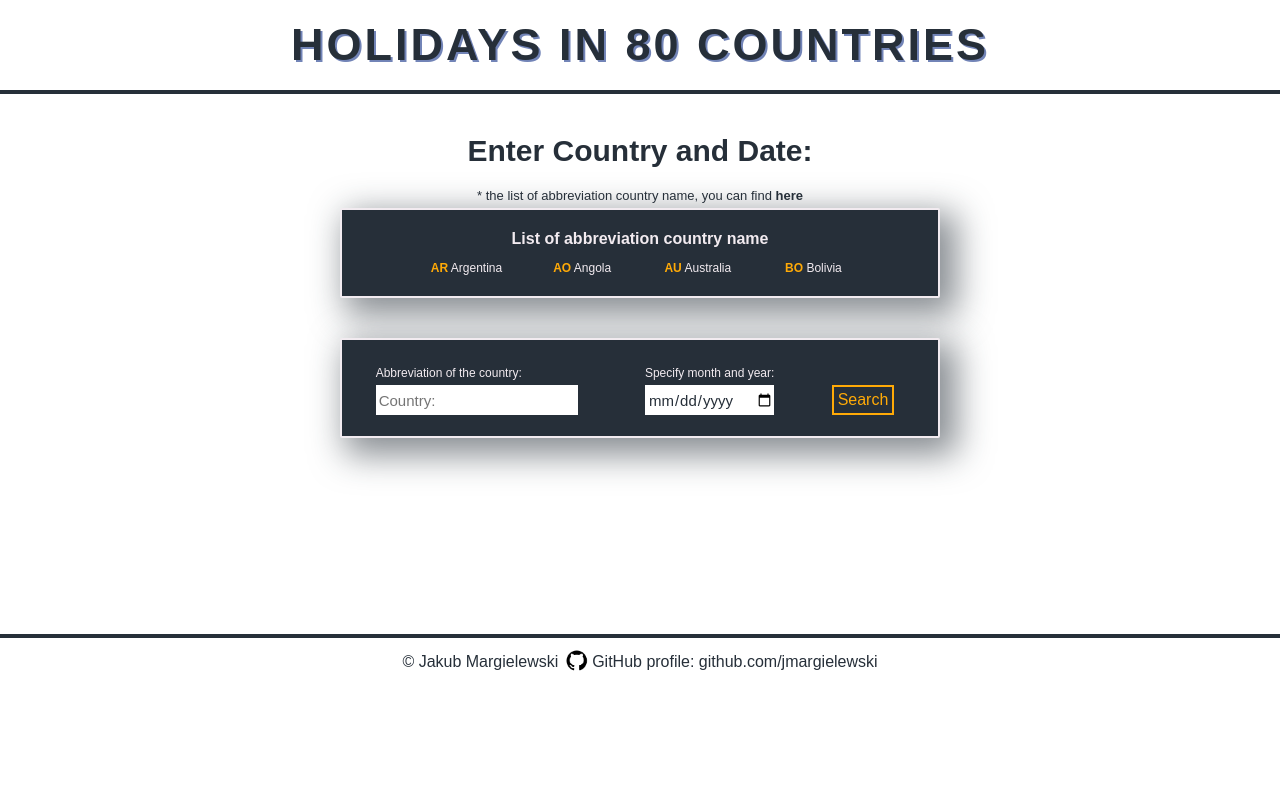
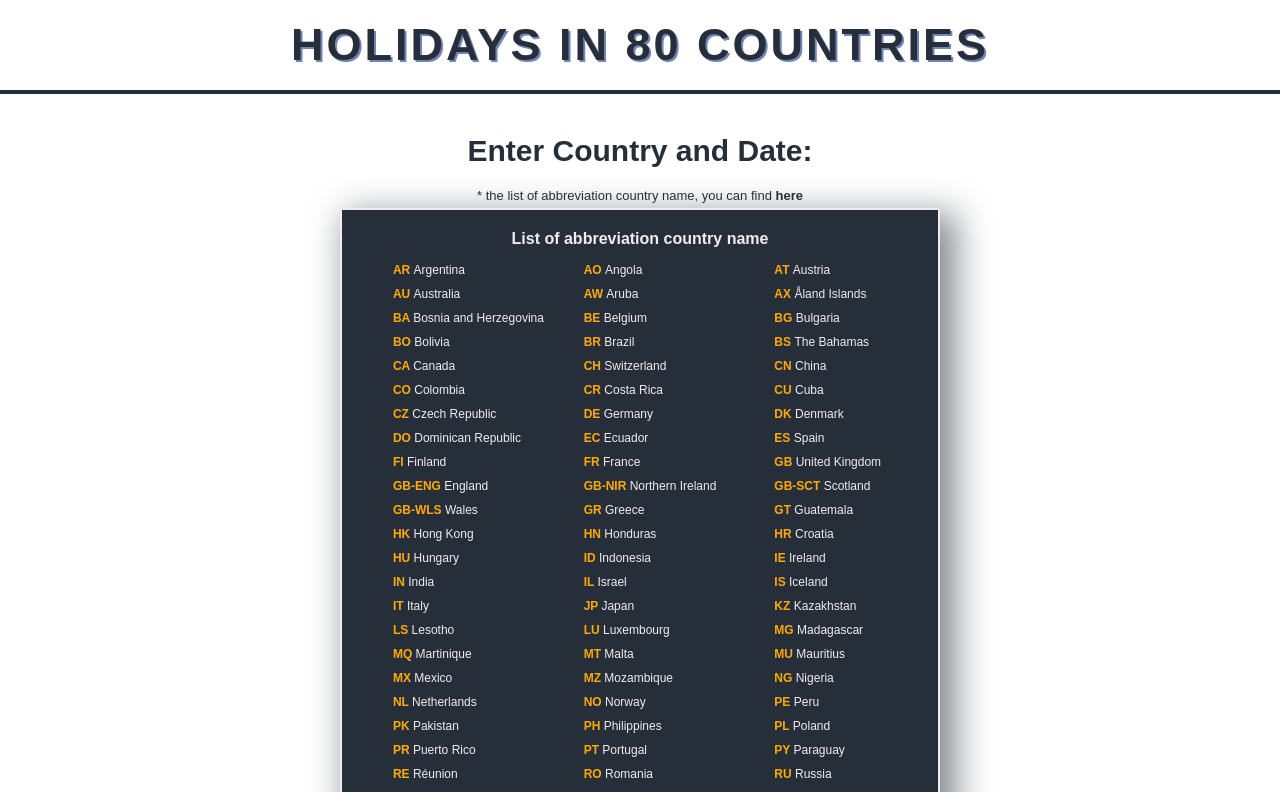
Before and after one commit to jmargielewski/Holiday-Rest-API, a plain HTML site: page index.html in a window 1280 px wide. Both pictures are taken after a click on the element "here". Shown: the top 792 px of the page. Drawn offline with nearby package versions, Linux system fonts and the light colour scheme.

Commit message:
list of hints

```diff
--- a/css/style.css
+++ b/css/style.css
@@ -55,20 +55,27 @@ section.inputs .listCountries {
     text-align: center;
     margin-bottom: 40px;
     color: #f2ebf0;
-    padding: 20px;
+    padding: 20px 0;
     box-shadow: 11px 11px 34px 6px rgba(38,47,57,0.55);
+    /*display: flex;
+    justify-content: center;
+    align-items: center;
+    flex-wrap: wrap;*/
 }
-.listCountriesHidden{
+section.inputs .listCountriesHidden {
     display: none;
 }
 section.inputs .listCountries h3{
     padding-bottom: 10px;
     font-size: 16px;
+    flex-basis: 100%;
 }
 section.inputs .listCountries div{
     display: inline-block;
+    text-align: left;
     font-size: 12px;
-    width: 20%;
+    width: 32%;
+    padding: 5px 0 5px 39px;
 }
 section.inputs .listCountries div b{
     color: #ffaa07;
--- a/index.html
+++ b/index.html
@@ -18,10 +18,6 @@
             </p>
             <div class='listCountries listCountriesHidden'>
                 <h3>List of abbreviation country name</h3>
-                <div><b>AR</b> Argentina</div>
-                <div><b>AO</b> Angola</div>
-                <div><b>AU</b> Australia</div>
-                <div><b>BO</b> Bolivia</div>
             </div>
             <div class ='inputsWrap'>
                 <div class='inputsDivCountry'>
--- a/js/app.js
+++ b/js/app.js
@@ -1,10 +1,110 @@
 $(function() {
 
     const inputsDivBtn = $('.inputsDivBtn');
+    const btnHintList = $('.btnListCountry');
 
-    $('.btnListCountry').on('click', function(){
-        $('.listCountries').toggleClass('listCountriesHidden');
-    });
+    let createHintList = function (){
+
+        let wrapListHints = $('.listCountries')
+        let listHints = [
+            'AR Argentina',
+            'AO Angola',
+            'AT Austria',
+            'AU Australia',
+            'AW Aruba',
+            'AX Åland Islands',
+            'BA Bosnia and Herzegovina',
+            'BE Belgium',
+            'BG Bulgaria',
+            'BO Bolivia',
+            'BR Brazil',
+            'BS The Bahamas',
+            'CA Canada',
+            'CH Switzerland',
+            'CN China',
+            'CO Colombia',
+            'CR Costa Rica',
+            'CU Cuba',
+            'CZ Czech Republic',
+            'DE Germany',
+            'DK Denmark',
+            'DO Dominican Republic',
+            'EC Ecuador',
+            'ES Spain',
+            'FI Finland',
+            'FR France',
+            'GB United Kingdom',
+            'GB-ENG England',
+            'GB-NIR Northern Ireland',
+            'GB-SCT Scotland',
+            'GB-WLS Wales',
+            'GR Greece',
+            'GT Guatemala',
+            'HK Hong Kong',
+            'HN Honduras',
+            'HR Croatia',
+            'HU Hungary',
+            'ID Indonesia',
+            'IE Ireland',
+            'IN India',
+            'IL Israel',
+            'IS Iceland',
+            'IT Italy',
+            'JP Japan',
+            'KZ Kazakhstan',
+            'LS Lesotho',
+            'LU Luxembourg',
+            'MG Madagascar',
+            'MQ Martinique',
+            'MT Malta',
+            'MU Mauritius',
+            'MX Mexico',
+            'MZ Mozambique',
+            'NG Nigeria',
+            'NL Netherlands',
+            'NO Norway',
+            'PE Peru',
+            'PK Pakistan',
+            'PH Philippines',
+            'PL Poland',
+            'PR Puerto Rico',
+            'PT Portugal',
+            'PY Paraguay',
+            'RE Réunion',
+            'RO Romania',
+            'RU Russia',
+            'SC Seychelles',
+            'SE Sweden',
+            'SG Singapore',
+            'SI Slovenia',
+            'ST Sao Tome and Principe',
+            'SK Slovakia',
+            'TN Tunisia',
+            'TR Turkey',
+            'UA Ukraine',
+            'US United States',
+            'UY Uruguay',
+            'VE Venezuela',
+            'ZA South Africa',
+            'ZW Zimbabwe',
+        ];
+
+        [...listHints].forEach( function( listItem ){
+            let countryName = $('<div>');
+            let countryShortName = $('<b>');
+
+            if ( listItem.indexOf('-') > -1 ){
+                countryShortName.text( listItem.slice(0,6) );
+                countryName.text( listItem.slice(6,30) );
+            } else {
+                countryShortName.text( listItem.slice(0,3) );
+                countryName.text( listItem.slice(3,30) );
+            }
+            countryName.prepend(countryShortName);
+            wrapListHints.append(countryName);
+        });
+        wrapListHints.slideToggle('listCountriesHidden');
+    };
 
     let changeCountry = function (){
         let countryInput = $('#inputText');
@@ -59,86 +159,6 @@ $(function() {
     }
 
     inputsDivBtn.on('click', changeCountry);
+    btnHintList.on('click', createHintList);
 
-    //predefinedCountryValues = [
-    //         "AR",
-    //         "AO",
-    //         "AT",
-    //         "AU",
-    //         "AW",
-    //         "AX",
-    //         "BA",
-    //         "BE",
-    //         "BG",
-    //         "BO",
-    //         "BR",
-    //         "BS",
-    //         "CA",
-    //         "CH",
-    //         "CN",
-    //         "CO",
-    //         "CR",
-    //         "CU",
-    //         "CZ",
-    //         "DE",
-    //         "DK",
-    //         "DO",
-    //         "EC",
-    //         "ES",
-    //         "FI",
-    //         "FR",
-    //         "GB",
-    //         "GB-ENG",
-    //         "GB-NIR",
-    //         "GB-SCT",
-    //         "GB-WLS",
-    //         "GR",
-    //         "GT",
-    //         "HK",
-    //         "HN",
-    //         "HR",
-    //         "HU",
-    //         "ID",
-    //         "IE",
-    //         "IN",
-    //         "IL",
-    //         "IS",
-    //         "IT",
-    //         "JP",
-    //         "KZ",
-    //         "LS",
-    //         "LU",
-    //         "MG",
-    //         "MQ",
-    //         "MU",
-    //         "MX",
-    //         "MZ",
-    //         "NG",
-    //         "NL",
-    //         "NO",
-    //         "PE",
-    //         "PK",
-    //         "PH",
-    //         "PL",
-    //         "PR",
-    //         "PT",
-    //         "PY",
-    //         "RE",
-    //         "RO",
-    //         "RU",
-    //         "SC",
-    //         "SE",
-    //         "SG",
-    //         "SI",
-    //         "ST",
-    //         "SK",
-    //         "TN",
-    //         "TR",
-    //         "UA",
-    //         "US",
-    //         "UY",
-    //         "VE",
-    //         "ZA",
-    //         "ZW",
-    //     ];
 });
```
